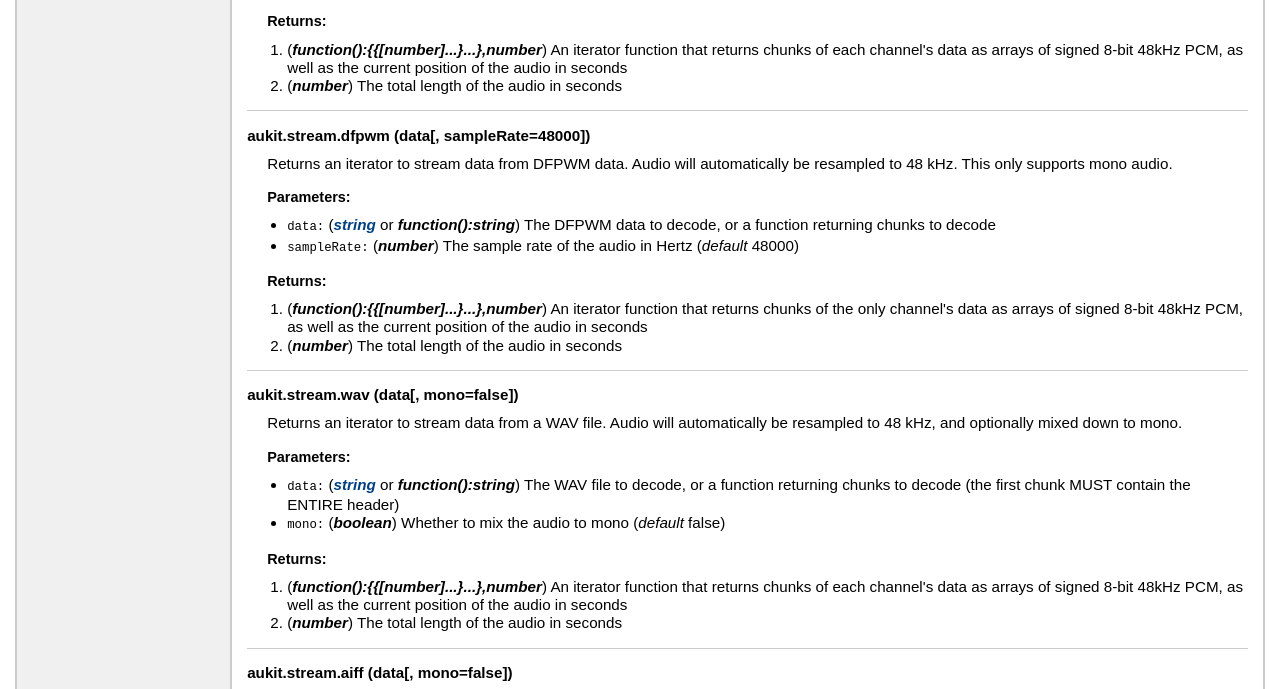
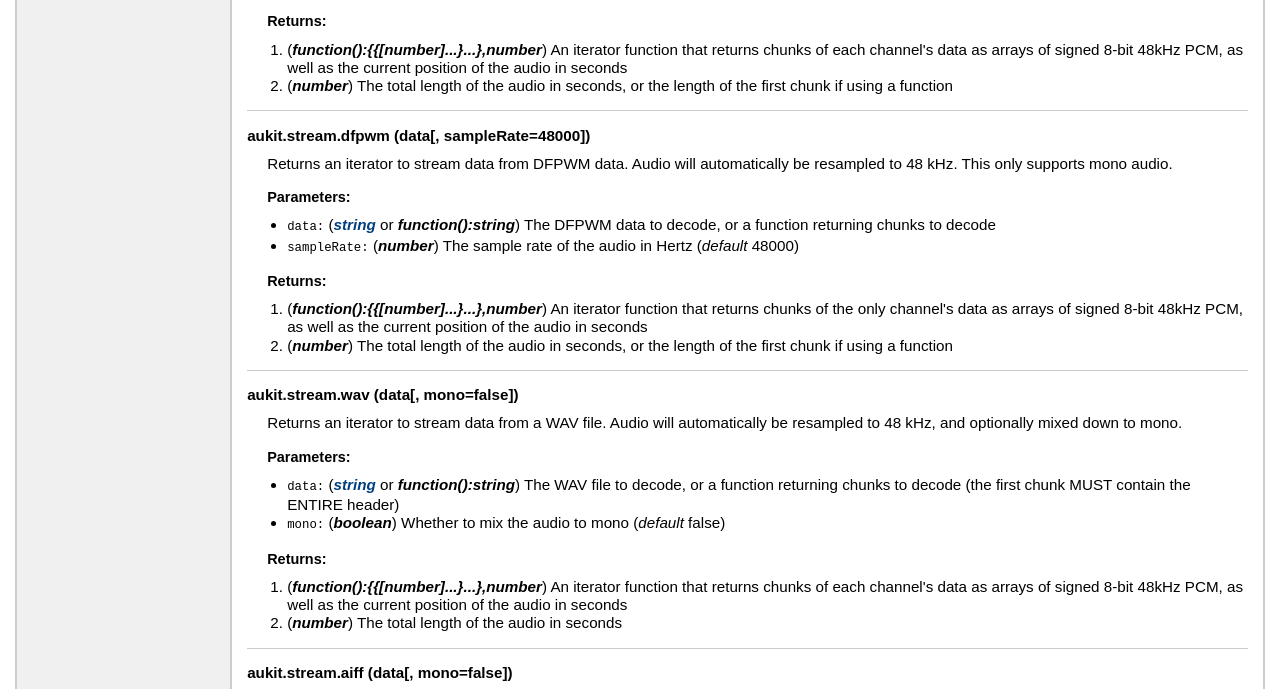
Before and after one commit to MCJack123/AUKit, a plain HTML site: page index.html in a window 1280 px wide. Shown: the part 9228-9917 px from the top of the page. Drawn offline with Linux system fonts and the light colour scheme.

Commit message:
Adjusted stream length retval, added PCM austream

```diff
--- a/index.html
+++ b/index.html
@@ -1254,7 +1254,8 @@
  the current position of the audio in seconds</li>
         <li>
            <span class="types"><span class="type">number</span></span>
-        The total length of the audio in seconds</li>
+        The total length of the audio in seconds, or the length of
+ the first chunk if using a function</li>
     </ol>
 
 
@@ -1293,7 +1294,8 @@
  as well as the current position of the audio in seconds</li>
         <li>
            <span class="types"><span class="type">number</span></span>
-        The total length of the audio in seconds</li>
+        The total length of the audio in seconds, or the length of
+ the first chunk if using a function</li>
     </ol>
 
 
@@ -1696,7 +1698,7 @@
 </div> <!-- id="main" -->
 <div id="about">
 <i>generated by <a href="http://github.com/stevedonovan/LDoc">LDoc 1.4.6</a></i>
-<i style="float:right;">Last updated 2022-02-26 00:40:24 </i>
+<i style="float:right;">Last updated 2022-02-26 03:21:32 </i>
 </div> <!-- id="about" -->
 </div> <!-- id="container" -->
 </body>
```
Also changed, not shown: 3 other files.
